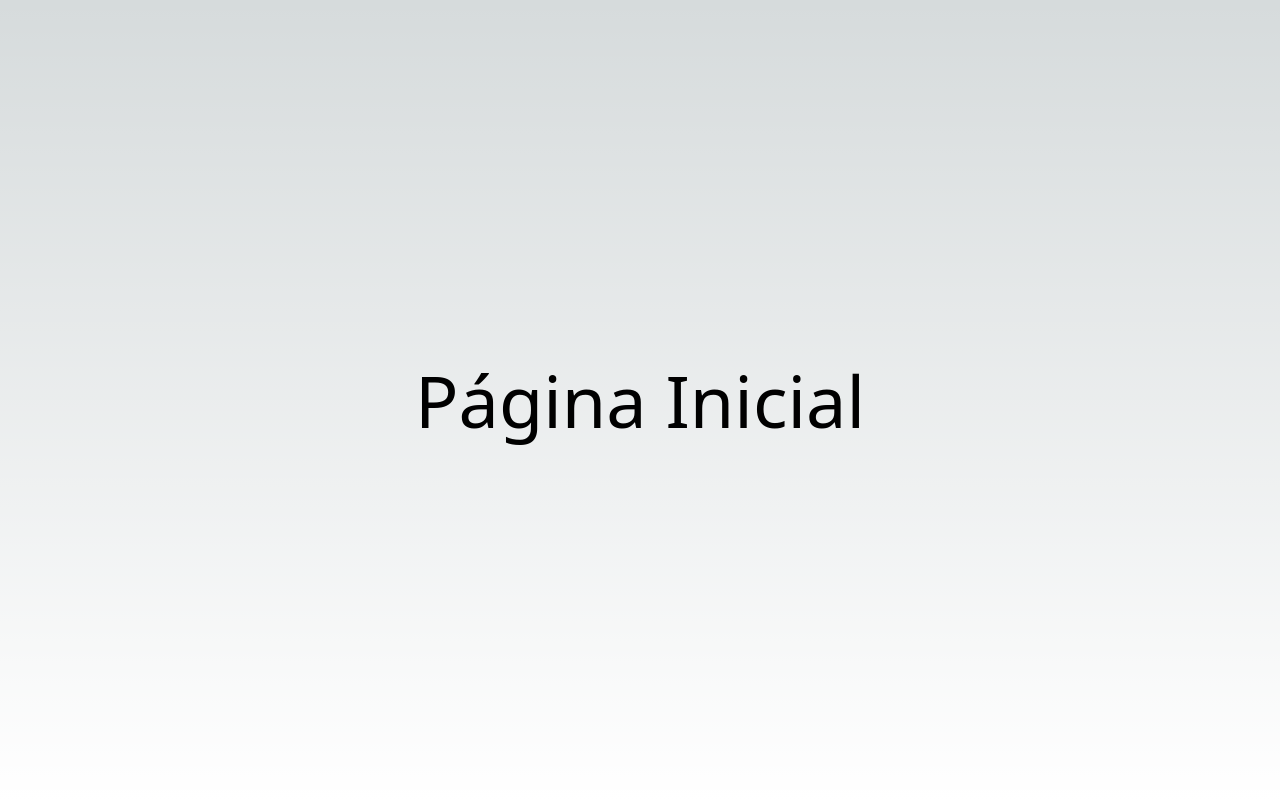
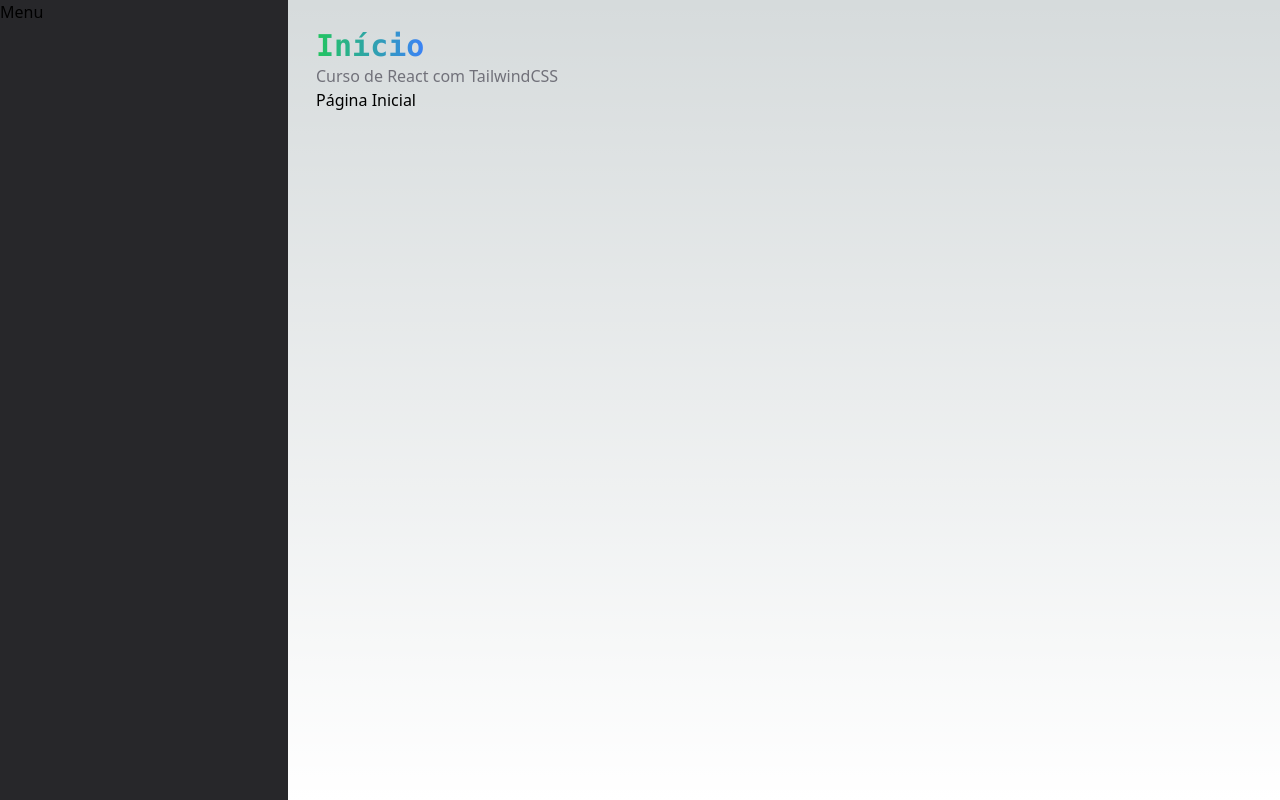
Before and after one commit to israelbulcaotavares/react-tailwind-cod3r, a Next.js app: page / in a window 1280 px wide. Built offline with nearby package versions, Linux system fonts and the light colour scheme.

Commit message:
menu estrutura básica

```diff
--- /dev/null
+++ b/src/components/template/Menu.tsx
@@ -0,0 +1,11 @@
+interface MenuProps {
+    className?: string
+}
+
+export default function Menu(props: MenuProps){
+    return(
+        <div className={`${props.className ?? ''}`}>
+            Menu
+        </div>
+    )
+}
--- /dev/null
+++ b/src/components/template/Pagina.tsx
@@ -0,0 +1,16 @@
+import Menu from "./Menu"
+
+interface PaginaProps{
+    children: any
+}
+
+export default function Pagina(props: PaginaProps){
+    return(
+        <div className="flex h-screen">
+            <Menu className="bg-zinc-800 w-72" />
+            <div className="p-7">
+            <div>{props.children}</div>
+        </div>
+        </div>
+    )
+}
--- a/src/pages/index.tsx
+++ b/src/pages/index.tsx
@@ -1,7 +1,15 @@
+import Pagina from "@/components/template/Pagina";
+import Titulo from "@/components/template/Titulo";
+
 export default function Home() {
   return (
-      <div className='flex justify-center  items-center h-screen text-7xl'>
+      <Pagina >
+        <Titulo
+          principal="Início"
+          secundario="Curso de React com TailwindCSS"
+          gradiente
+        />
         Página Inicial
-      </div>
+      </Pagina>
   )
 }
```
